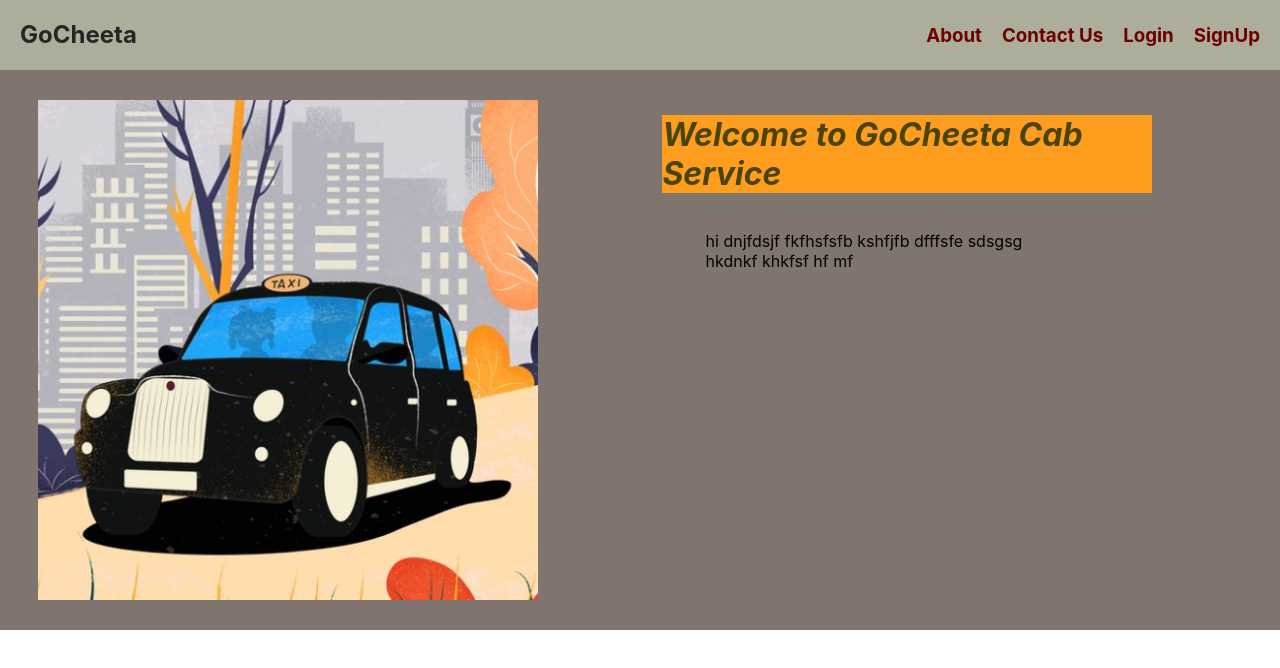
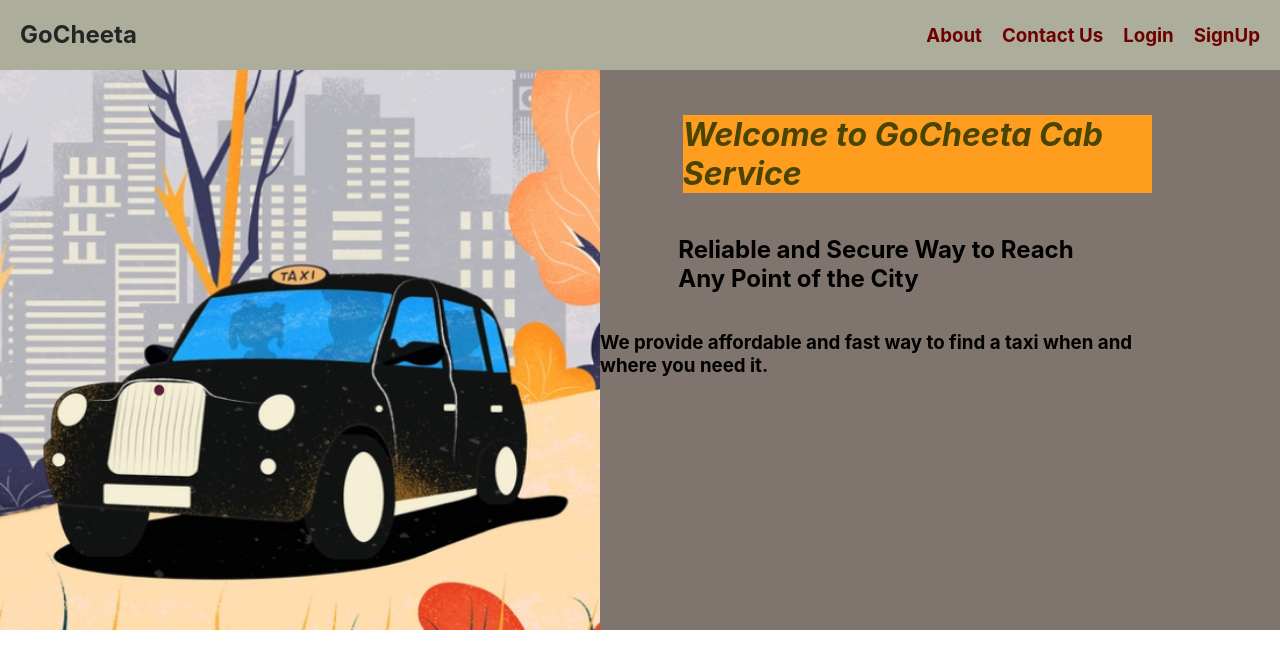
Before and after one commit to shavinduhimath200/gocheeta, a React (Create React App) app: page / in a window 1280 px wide. Shown: the top 668 px of the page. Built offline with nearby package versions, Linux system fonts and the light colour scheme.

Commit message:
Home Body 2

```diff
--- a/src/Components/HomeComponents/HomeBody.js
+++ b/src/Components/HomeComponents/HomeBody.js
@@ -5,12 +5,13 @@ function HomeBody() {
   return (
     <div className='HomeBody_container'>
     <div className='Section1'>
-    <img src={TaxiIMG} alt ="" width={500} height={500} />
+    <img src={TaxiIMG} alt ="" width={600} height={560} />
     </div>
 
       <div className='Section2'>
       <h1>Welcome to GoCheeta Cab Service</h1>
-      <p>hi dnjfdsjf fkfhsfsfb kshfjfb dfffsfe sdsgsg<br/>hkdnkf khkfsf hf mf</p>
+      <h2>Reliable and Secure Way to Reach <br/> Any Point of the City</h2>
+      <h3>We provide affordable and fast way to find a taxi when and<b/> where you need it.</h3>
       </div>
     </div>
   )
```
